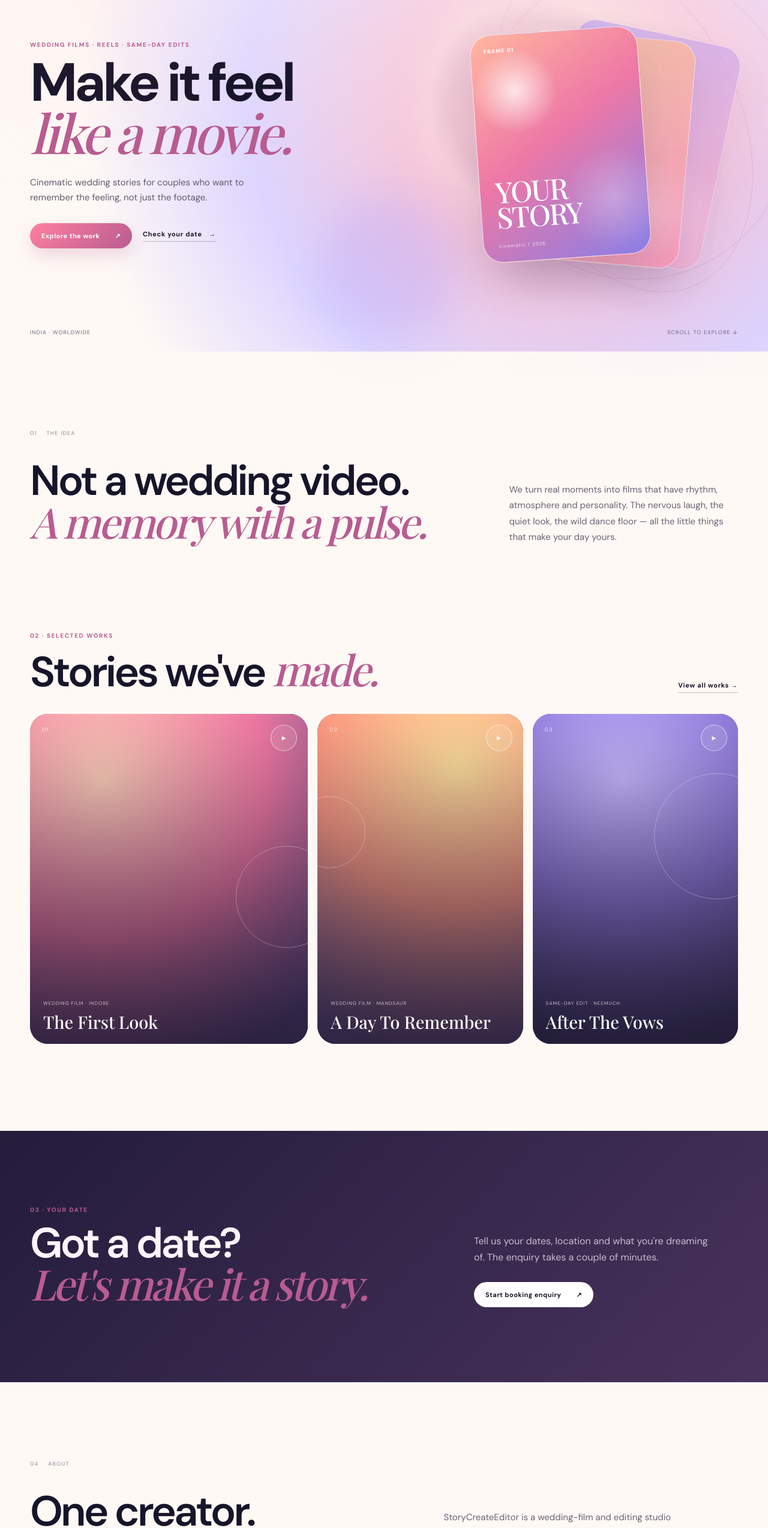
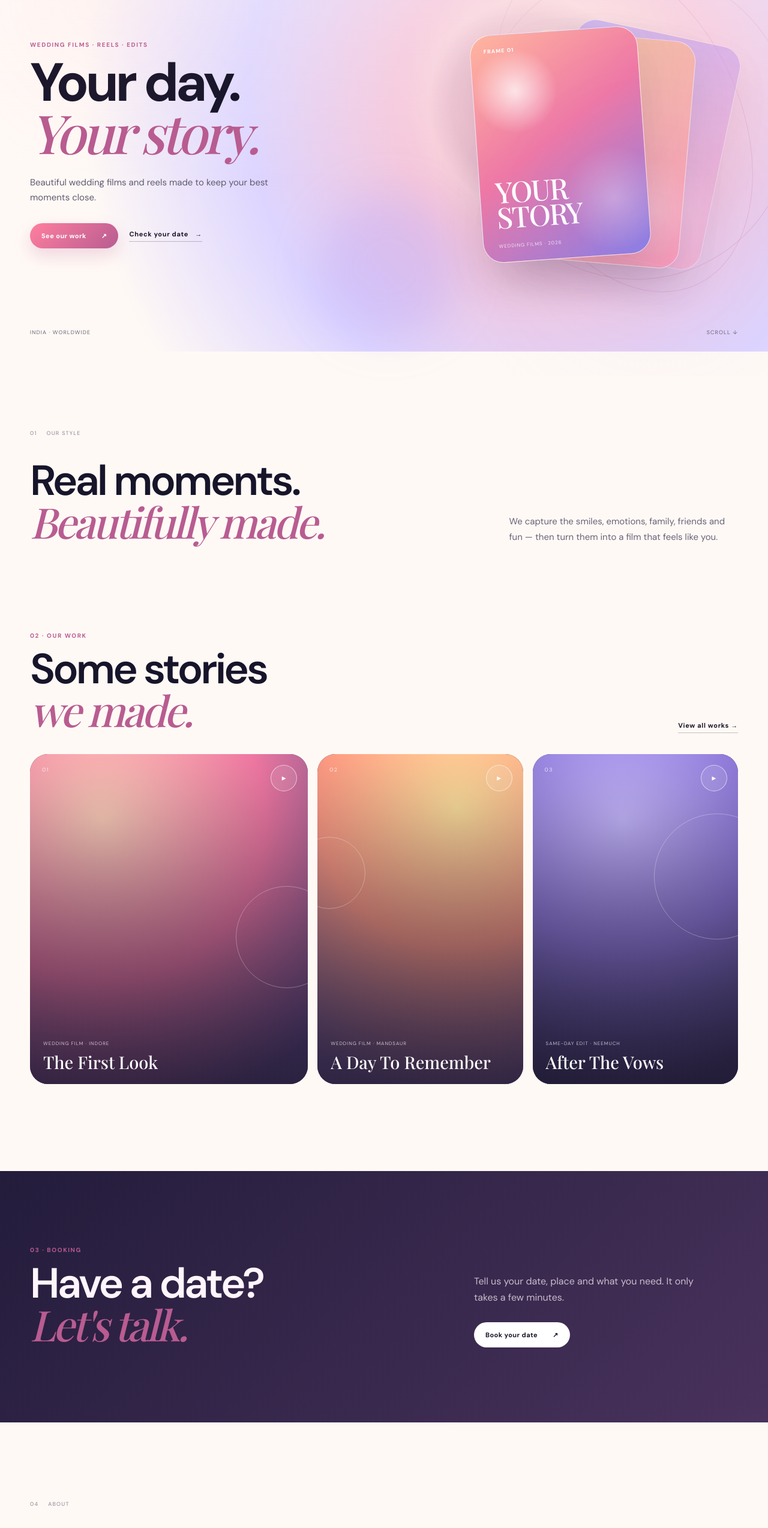
Before and after one commit to akshatpatidar27june-bit/BILLING-SYSTEM, a Next.js app: page / in a window 1280 px wide. Shown: the part 174-2721 px from the top of the page at 60% size. Built offline with nearby package versions, Linux system fonts and the light colour scheme; a web font is replaced by a local one.

Commit message:
feat: simplify homepage copy for new visual direction

```diff
--- a/app/page.tsx
+++ b/app/page.tsx
@@ -23,34 +23,34 @@ export default function Home() {
         <div className="hero-orbit orbit-two" />
         <div className="hero-content container">
           <div className="hero-copy-block">
-            <p className="eyebrow">WEDDING FILMS · REELS · SAME-DAY EDITS</p>
-            <h1>Make it feel<br /><em>like a movie.</em></h1>
-            <p className="hero-copy">Cinematic wedding stories for couples who want to remember the feeling, not just the footage.</p>
+            <p className="eyebrow">WEDDING FILMS · REELS · EDITS</p>
+            <h1>Your day.<br /><em>Your story.</em></h1>
+            <p className="hero-copy">Beautiful wedding films and reels made to keep your best moments close.</p>
             <div className="actions">
-              <a className="button button-accent" href="/works">Explore the work <span>↗</span></a>
+              <a className="button button-accent" href="/works">See our work <span>↗</span></a>
               <a className="text-link" href="/book">Check your date <span>→</span></a>
             </div>
           </div>
           <div className="hero-card-stack" aria-hidden="true">
             <div className="floating-card card-back"><span>FRAME 03</span></div>
             <div className="floating-card card-mid"><span>FRAME 02</span></div>
-            <div className="floating-card card-front"><span>FRAME 01</span><strong>YOUR<br />STORY</strong><small>cinematic / 2026</small></div>
+            <div className="floating-card card-front"><span>FRAME 01</span><strong>YOUR<br />STORY</strong><small>WEDDING FILMS · 2026</small></div>
           </div>
         </div>
-        <div className="hero-bottom container"><span>INDIA · WORLDWIDE</span><span>SCROLL TO EXPLORE ↓</span></div>
+        <div className="hero-bottom container"><span>INDIA · WORLDWIDE</span><span>SCROLL ↓</span></div>
       </section>
 
       <section className="intro-section container">
-        <div className="section-label"><span>01</span><span>THE IDEA</span></div>
+        <div className="section-label"><span>01</span><span>OUR STYLE</span></div>
         <div className="intro-grid">
-          <h2>Not a wedding video.<br /><em>A memory with a pulse.</em></h2>
-          <p>We turn real moments into films that have rhythm, atmosphere and personality. The nervous laugh, the quiet look, the wild dance floor — all the little things that make your day yours.</p>
+          <h2>Real moments.<br /><em>Beautifully made.</em></h2>
+          <p>We capture the smiles, emotions, family, friends and fun — then turn them into a film that feels like you.</p>
         </div>
       </section>
 
       <section className="works-preview container">
         <div className="section-heading">
-          <div><p className="eyebrow dark-eyebrow">02 · SELECTED WORKS</p><h2>Stories we&apos;ve <em>made.</em></h2></div>
+          <div><p className="eyebrow dark-eyebrow">02 · OUR WORK</p><h2>Some stories<br /><em>we made.</em></h2></div>
           <a className="text-link dark" href="/works">View all works →</a>
         </div>
         <div className="work-stage">
@@ -67,14 +67,14 @@ export default function Home() {
 
       <section className="booking-banner">
         <div className="container booking-banner-inner">
-          <div><p className="eyebrow">03 · YOUR DATE</p><h2>Got a date?<br /><em>Let&apos;s make it a story.</em></h2></div>
-          <div className="booking-side"><p>Tell us your dates, location and what you&apos;re dreaming of. The enquiry takes a couple of minutes.</p><a className="button button-light" href="/book">Start booking enquiry <span>↗</span></a></div>
+          <div><p className="eyebrow">03 · BOOKING</p><h2>Have a date?<br /><em>Let&apos;s talk.</em></h2></div>
+          <div className="booking-side"><p>Tell us your date, place and what you need. It only takes a few minutes.</p><a className="button button-light" href="/book">Book your date <span>↗</span></a></div>
         </div>
       </section>
 
       <section className="about-strip container">
         <div className="section-label"><span>04</span><span>ABOUT</span></div>
-        <div className="about-strip-content"><h2>One creator.<br /><em>One story at a time.</em></h2><div><p>StoryCreateEditor is a wedding-film and editing studio focused on honest, cinematic storytelling and fast, social-first edits.</p><a className="text-link dark" href="/about">Meet the creator →</a></div></div>
+        <div className="about-strip-content"><h2>One studio.<br /><em>Your story.</em></h2><div><p>StoryCreateEditor makes cinematic wedding films, reels and quick edits with a simple goal: make your memories feel special.</p><a className="text-link dark" href="/about">About us →</a></div></div>
       </section>
 
       <footer className="site-footer container"><a className="brand" href="/">STORY<span>CREATE</span>EDITOR</a><span>WEDDING FILMS · REELS · EDITING</span><a href="/book">BOOK YOUR DATE ↗</a></footer>
```
